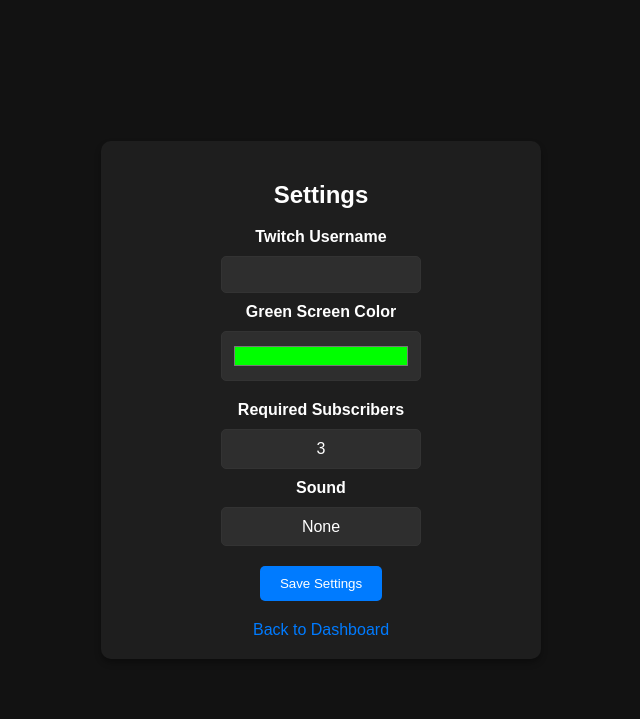
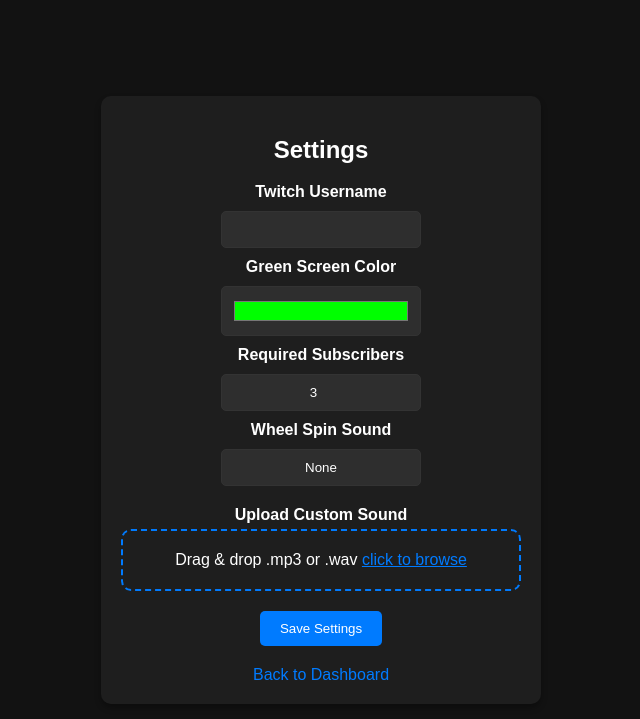
Before and after one commit to thomasdye/stream-wheel, a Flask app: page /settings in a window 1280 px wide. Shown: the top 719 px of the page, without its empty margins (319-959 px from the left). Run offline with Flask 3, Linux system fonts and the light colour scheme.

Commit message:
adds upload on settings

```diff
--- a/app.py
+++ b/app.py
@@ -11,9 +11,6 @@ import irc.client
 import threading
 import random
 from eventlet import wsgi
-
-# Patch eventlet to work with subprocess
-
 
 app = Flask(__name__)
 app.secret_key = "thissecretkeyisonlyrequiredforflashingmessages"
@@ -420,6 +417,27 @@ def set_username():
     # Return a success response
     return jsonify({"message": "Username set successfully"})
 
+@app.route('/upload_sound', methods=['POST'])
+def upload_sound():
+    file = request.files.get('file')
+    if not file:
+        return jsonify({"message": "No file provided", "sounds": []}), 400
+
+    if not file.filename.endswith(('.mp3', '.wav')):
+        return jsonify({"message": "Invalid file type", "sounds": []}), 400
+
+    sound_dir = os.path.join(os.getcwd(), "custom_sounds")
+    if not os.path.exists(sound_dir):
+        os.makedirs(sound_dir)
+
+    file.save(os.path.join(sound_dir, file.filename))
+    flash("File uploaded successfully!", "success")
+
+    # Return the flash message and updated sounds
+    sounds = get_sounds()  # Fetch updated list of sounds
+    return jsonify({"message": "File uploaded successfully!", "sounds": sounds}), 200
+
+
 @app.route('/update_weight/<int:id>', methods=['POST'])
 def update_weight(id):
     data = request.get_json()
--- a/static/css/settings.css
+++ b/static/css/settings.css
@@ -108,24 +142,40 @@ a:hover {
     color: #0056b3;
 }
 
-.color-picker-label, .sub-count-label {
-    display: block;
-    margin: 20px auto 10px auto;
-    font-size: 16px;
-    text-align: center;
-}
-
 label {
     display: block;
     margin: 10px 0 5px;
     font-weight: bold;
 }
 
-.styled-input {
-    width: 100%;
-    padding: 10px;
-    margin-bottom: 20px;
-    border: 1px solid #ccc;
-    border-radius: 5px;
-    font-size: 16px;
+#upload-container {
+    margin-top: 20px;
+    text-align: center;
 }
+
+.drop-zone {
+    border: 2px dashed #007bff;
+    border-radius: 10px;
+    padding: 20px;
+    background-color: #1e1e1e;
+    color: #ffffff;
+    cursor: pointer;
+}
+
+.drop-zone:hover {
+    background-color: #333333;
+}
+
+.drop-zone p {
+    margin: 0;
+}
+
+.drop-zone span {
+    color: #007bff;
+    text-decoration: underline;
+    cursor: pointer;
+}
+
+.drop-zone.dragover {
+    background-color: #444444;
+}
--- /dev/null
+++ b/static/js/settings.js
@@ -0,0 +1,101 @@
+const dropZone = document.getElementById('drop-zone');
+const fileInput = document.getElementById('file-input');
+
+// Highlight drop zone when dragging files
+dropZone.addEventListener('dragover', (e) => {
+    e.preventDefault();
+    dropZone.classList.add('dragover');
+});
+
+dropZone.addEventListener('dragleave', () => {
+    dropZone.classList.remove('dragover');
+});
+
+// Handle file drop
+dropZone.addEventListener('drop', async (e) => {
+    e.preventDefault();
+    dropZone.classList.remove('dragover');
+    const file = e.dataTransfer.files[0];
+    if (file) {
+        await uploadFile(file);
+    }
+});
+
+// Handle file selection
+dropZone.addEventListener('click', () => fileInput.click());
+fileInput.addEventListener('change', async () => {
+    const file = fileInput.files[0];
+    if (file) {
+        await uploadFile(file);
+    }
+});
+
+function showToast(message, category) {
+    // Create the toast container if it doesn't exist
+    let toastContainer = document.getElementById('server-toast-container');
+    if (!toastContainer) {
+        toastContainer = document.createElement('div');
+        toastContainer.id = 'server-toast-container';
+        document.body.appendChild(toastContainer);
+    }
+
+    // Create a toast element
+    const toast = document.createElement('div');
+    toast.className = `toast ${category}`;
+    toast.textContent = message;
+
+    // Append toast to the container
+    toastContainer.appendChild(toast);
+
+    // Remove toast after 3 seconds
+    setTimeout(() => {
+        toast.remove();
+    }, 3000);
+}
+
+// Display server flash messages (if any) when the page loads
+if (serverMessages && Array.isArray(serverMessages)) {
+    serverMessages.forEach(([category, message]) => {
+        showToast(message, category);
+    });
+}
+
+function updateDropdown(sounds) {
+    const dropdown = document.getElementById('sound');
+    dropdown.innerHTML = `<option value="">None</option>`;
+    sounds.forEach((sound) => {
+        const option = document.createElement('option');
+        option.value = sound;
+        option.textContent = sound;
+        dropdown.appendChild(option);
+    });
+}
+
+// Upload file to server
+async function uploadFile(file) {
+    if (!['audio/mpeg', 'audio/wav'].includes(file.type)) {
+        showToast('Only .mp3 and .wav files are allowed.', 'error');
+        return;
+    }
+
+    const formData = new FormData();
+    formData.append('file', file);
+
+    try {
+        const response = await fetch('/upload_sound', {
+            method: 'POST',
+            body: formData,
+        });
+
+        if (response.ok) {
+            const { message, sounds } = await response.json();
+            showToast(message, 'success');
+            updateDropdown(sounds);
+        } else {
+            const error = await response.text();
+            showToast(error, 'error');
+        }
+    } catch (error) {
+        showToast('An error occurred while uploading the file.', 'error');
+    }
+}
--- a/templates/settings.html
+++ b/templates/settings.html
@@ -36,7 +36,7 @@
                 min="1"
                 required
             >
-            <label for="sound">Sound</label>
+            <label for="sound">Wheel Spin Sound</label>
             <select id="sound" name="sound" class="styled-input">
                 <option value="" {% if not selected_sound %}selected{% endif %}>None</option>
                 {% for sound in sounds %}
@@ -45,18 +45,17 @@
                     </option>
                 {% endfor %}
             </select>
+            <div id="upload-container">
+                <label for="file-input">Upload Custom Sound</label>
+                <div id="drop-zone" class="drop-zone">
+                    <p>Drag & drop .mp3 or .wav <span id="file-select">click to browse</span></p>
+                    <input type="file" id="file-input" accept=".mp3, .wav" hidden>
+                </div>
+            </div>
             <button type="submit">Save Settings</button>
         </form>
-        {% with messages = get_flashed_messages(with_categories=true) %}
-        {% if messages %}
-            <div class="toast">
-                {% for category, message in messages %}
-                    <p>{{ message }}</p>
-                {% endfor %}
-            </div>
-        {% endif %}
-        {% endwith %}
         <a href="/">Back to Dashboard</a>
     </div>
+    <script src="static/js/settings.js" defer></script>
 </body>
 </html>
```
Also changed, not shown: other parts of static/css/settings.css (+48 -14 lines).
